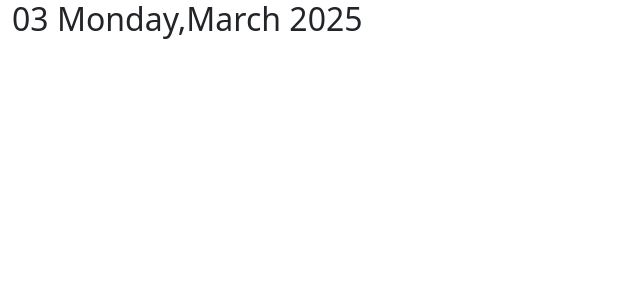
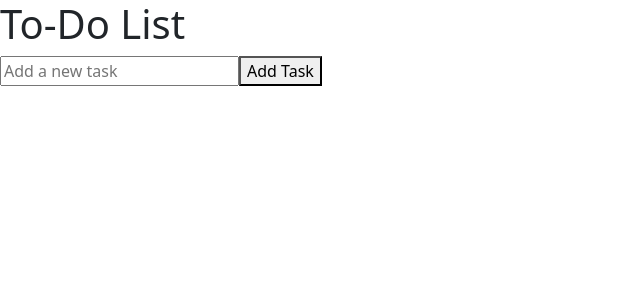
Before and after one commit to sunandamithikayala/react, a React (Create React App) app: page / in a window 1280 px wide. Shown: the top 300 px of the page, without its empty margins (0-640 px from the left). Built offline with nearby package versions, Linux system fonts and the light colour scheme.

Commit message:
Your commit message

```diff
--- a/src/App.js
+++ b/src/App.js
@@ -1,25 +1,24 @@
-import logo from './logo.svg';
-import './App.css';
+// src/App.js
+
+import React, { useState } from 'react';
 
 function App() {
+
+  const [count, setCount] = useState(0);
+
+  const increment = () => setCount(count + 1);
+
+  const decrement = () => setCount(count - 1);
+
   return (
-    <div className="App">
-      <header className="App-header">
-        <img src={logo} className="App-logo" alt="logo" />
-        <p>
-          Edit <code>src/App.js</code> and save to reload.
-        </p>
-        <a
-          className="App-link"
-          href="https://reactjs.org"
-          target="_blank"
-          rel="noopener noreferrer"
-        >
-          Learn React
-        </a>
-      </header>
-    </div>
+<div>
+<h1>Counter: {count}</h1>
+<button onClick={increment}>Increment</button>
+<button onClick={decrement}>Decrement</button>
+</div>
+
   );
+
 }
 
 export default App;
--- /dev/null
+++ b/src/To-Do.jsx
@@ -0,0 +1,29 @@
+import React, { useState } from 'react';
+
+ export function ToDo() {
+  const [tasks, setTasks] = useState([]);
+  const [newTask, setNewTask] = useState('');
+
+  const handleAddTask = () => {
+    setTasks([...tasks, newTask]);
+    setNewTask('');
+  };
+
+  return (
+<div>
+<h1>To-Do List</h1>
+<input
+        type="text"
+        value={newTask}
+        onChange={(e) => setNewTask(e.target.value)}
+        placeholder="Add a new task"
+      />
+<button onClick={handleAddTask}>Add Task</button>
+<ul>
+        {tasks.map((task, index) => (
+<li key={index}>{task}</li>
+        ))}
+</ul>
+</div>
+  );
+}
--- a/src/index.js
+++ b/src/index.js
@@ -17,6 +17,7 @@ import { ObjectBinding } from './Components/data-binding/object-binding.jsx';
 import { TableBinding } from './Components/data-binding/table-binding.jsx';
 import { NestedBinding } from './Components/data-binding/nested-binding.jsx';
 import { DateBinding } from './Components/data-binding/date-binding.jsx';
+import { ToDo } from './To-Do.jsx';
 
 
 
@@ -24,7 +25,7 @@ import { DateBinding } from './Components/data-binding/date-binding.jsx';
 const root = ReactDOM.createRoot(document.getElementById('root'));
 root.render(
   <React.StrictMode>
-    <DateBinding/>
+    <ToDo/>
   </React.StrictMode>
 );
 
```
